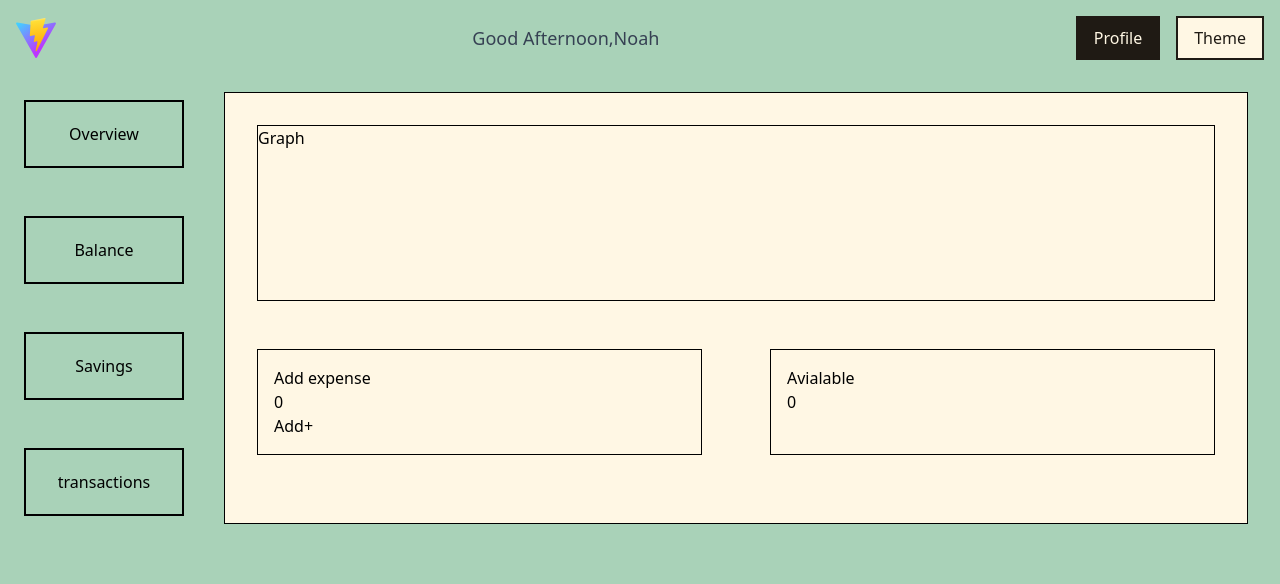
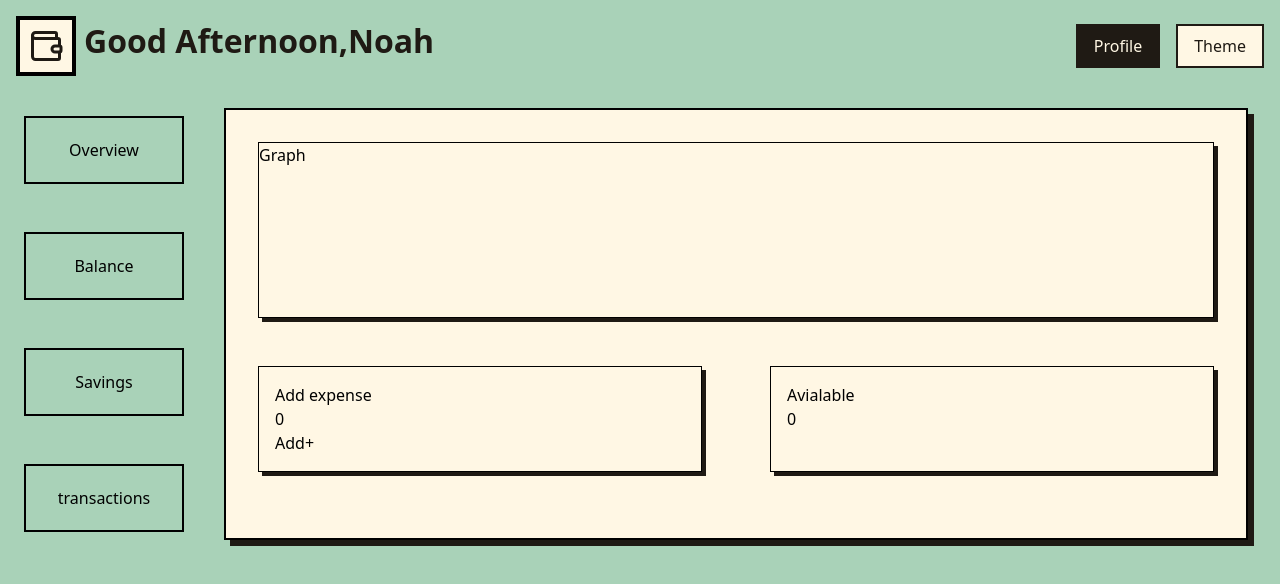
Before and after one commit to Saravanan-e-2003/FinApp, a React (Vite) app: page /#/ in a window 1280 px wide. Shown: the top 584 px of the page. Built offline with nearby package versions, Linux system fonts and the light colour scheme.

Commit message:
ui fixes

```diff
--- a/src/Components/Header.jsx
+++ b/src/Components/Header.jsx
@@ -23,11 +23,12 @@ const Header = () => {
   return (
     <header className=" py-4 w-[100%]">
       <div className="max-w-7xl mx-auto px-4 flex items-center justify-between">
-        <div className="text-2xl font-bold text-blue-600">
-          <img src="/vite.svg" alt="Logo" className="h-10 w-10" />
+        <div className="flex font-bold">
+          <img src="/icon.svg" alt="Logo" className="h-15 w-15  bg-[#fff7e4] p-2 border-4" />
+          <h1 className="text-lg text-[#1f1a14] text-[32px]  ml-2 font-bold">{GreetingTxt}</h1>
         </div>
 
-        <h1 className="text-lg text-gray-700">{GreetingTxt}</h1>
+
         <div className="space-x-4">
           <button className="px-4 py-2 bg-[#1f1a14] text-[#fff7e4] border-[#1f1a14] border-2 hover:bg-[#fff7e4] hover:text-[#1f1a14]">
             Profile
--- a/src/Components/Overview.jsx
+++ b/src/Components/Overview.jsx
@@ -31,17 +31,17 @@ export default function Overview(){
 
     return(
         <div className='bg-[#fff7e4]'>
-          <div className='h-44 border m-6'>
+          <div className='h-44 border m-6 shadow-[4px_4px_0_#1f1a14]'>
             <h2>Graph</h2>
             <ResponsiveContainer width="100%" height="100%">
-              <PieChart width={730} height={250} className=''>
+              <PieChart width={730} height={250} >
                 <Pie data={PieData} dataKey="value" nameKey="name" cx="50%" cy="50%" outerRadius={50} fill="#e9bc39" label={({ name }) => name}/>
               </PieChart>
             </ResponsiveContainer>
           </div>
 
           <div className='flex gap-5'>
-            <div className='addExpenseBox border  m-6 w-1/2 p-4'>
+            <div className='addExpenseBox border  m-6 w-1/2 p-4 shadow-[4px_4px_0_#1f1a14]'>
               <h2 className='p-0 m-0'>Add expense</h2>
               <h2>{totalSpent}</h2>
               <button onClick={() =>{ SetIsModelOpen(!isModelOpen);}}>Add+</button>
@@ -53,7 +53,7 @@ export default function Overview(){
               }}
               saveTotalSpent={saveTotalSpent}
             />
-            <div className='availableAmountBox border p-4 m-6 w-1/2'>
+            <div className='availableAmountBox border p-4 m-6 w-1/2 shadow-[4px_4px_0_#1f1a14]'>
               <h2>Avialable</h2>
               <p>{TotalBalance}</p>
             </div>
--- a/src/Components/Page.jsx
+++ b/src/Components/Page.jsx
@@ -26,7 +26,7 @@ const Page = () => {
           </Link>
         </div>
 
-        <div className="contentBox p-2 m-4 w-5xl h-vh border overflow-clip bg-[#fff7e4]">
+        <div className="contentBox p-2 m-4 w-5xl h-vh border-2 overflow-clip bg-[#fff7e4] shadow-[6px_6px_0_#1f1a14]">
           <Routes>
             <Route path="/" element={<Overview />}></Route>
             <Route path="/Balance" element={<Balance />}></Route>
```
Also changed, not shown: public/icon.svg (added).
